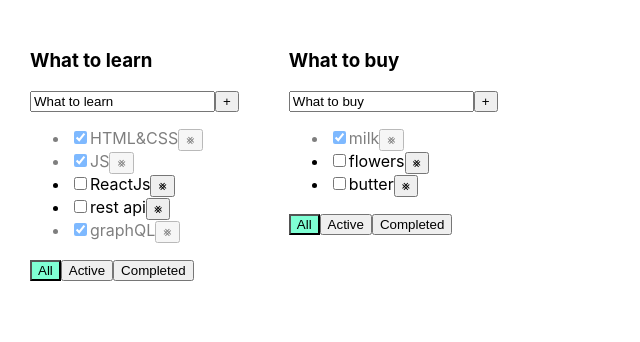
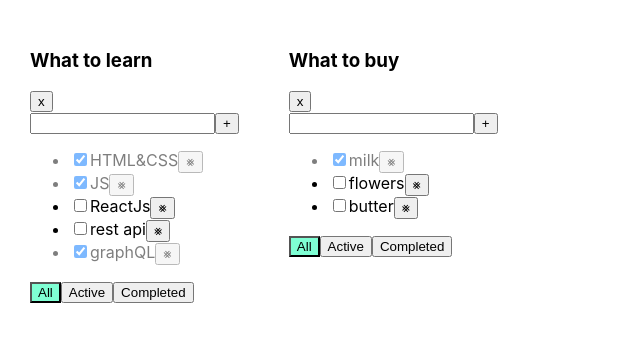
Before and after one commit to Katofuka/it-incubator-todolist, a React (Create React App) app: page / in a window 1280 px wide. Shown: the top 342 px of the page, without its empty margins (0-640 px from the left). Built offline with nearby package versions, Linux system fonts and the light colour scheme.

Commit message:
deleted todolist

```diff
--- a/src/App.tsx
+++ b/src/App.tsx
@@ -1,40 +1,44 @@
-import React, { useState } from 'react';
+import React, {useState} from 'react';
 import './App.css';
-import { Todolist } from './components/Todolist';
-import { v1 } from "uuid";
+import {TaskType, Todolist} from './components/Todolist';
+import {v1} from "uuid";
 
 export type FilterValueType = 'all' | 'active' | 'completed'
 
-type TodoListsType = {
+export type TodoListsType = {
     id: string
     title: string
     filter: FilterValueType
 }
 
+type TasksStateType = {
+    [key: string]: Array<TaskType>
+}
+
 function App() {
     const todolistID1 = v1()
     const todolistID2 = v1()
-    let [tasks, setTasks] = useState({
+    let [tasks, setTasks] = useState<TasksStateType>({
         [todolistID1]: [
-            { id: v1(), title: "HTML&CSS", isDone: true },
-            { id: v1(), title: "JS", isDone: true },
-            { id: v1(), title: "ReactJs", isDone: false },
-            { id: v1(), title: "rest api", isDone: false },
-            { id: v1(), title: "graphQL", isDone: true }
+            {id: v1(), title: "HTML&CSS", isDone: true},
+            {id: v1(), title: "JS", isDone: true},
+            {id: v1(), title: "ReactJs", isDone: false},
+            {id: v1(), title: "rest api", isDone: false},
+            {id: v1(), title: "graphQL", isDone: true}
         ],
         [todolistID2]: [
-            { id: v1(), title: "milk", isDone: true },
-            { id: v1(), title: "flowers", isDone: false },
-            { id: v1(), title: "butter", isDone: false },
+            {id: v1(), title: "milk", isDone: true},
+            {id: v1(), title: "flowers", isDone: false},
+            {id: v1(), title: "butter", isDone: false},
         ]
     })
     //const [filter, setFilter] = useState<FilterValueType>('all')
     let [todoLists, setTodoLists] = useState<Array<TodoListsType>>([
-        { id: todolistID1, title: 'What to learn', filter: 'all' },
-        { id: todolistID2, title: 'What to buy', filter: 'all' },
+        {id: todolistID1, title: 'What to learn', filter: 'all'},
+        {id: todolistID2, title: 'What to buy', filter: 'all'},
     ])
 
-    const [title, setTitle] = useState("")
+
     const [error, setError] = useState<string | null>(null)
 
 
@@ -50,16 +54,21 @@ function App() {
         const todolistTasks = tasks[todolistId]
 
         tasks[todolistId] = todolistTasks.filter(task => task.id !== id)
-        setTasks({ ...tasks })
+        setTasks({...tasks})
     }
 
     function addTask(newTitle: string, todolistId: string) {
-        let task = { id: v1(), title: newTitle, isDone: false }
+        let task = {id: v1(), title: newTitle, isDone: false}
         const todolistTasks = tasks[todolistId]
 
         tasks[todolistId] = [task, ...todolistTasks];
-        setTasks({ ...tasks })
-        setTitle('')
+        setTasks({...tasks})
+    }
+
+    const removeTodolist = (id: string) => {
+        setTodoLists(todoLists.filter(todolist => todolist.id !== id))
+        delete tasks[id]
+        setTasks({...tasks})
     }
 
     function changeTaskStatus(id: string, isDone: boolean, todolistId: string) {
@@ -68,7 +77,7 @@ function App() {
         let task = todolistTasks.find(t => t.id === id)
         if (task) {
             task.isDone = isDone;
-            setTasks({ ...tasks })
+            setTasks({...tasks})
         }
     }
 
@@ -90,12 +99,13 @@ function App() {
                     <Todolist
                         id={todoList.id}
                         key={todoList.id}
-                        title={todoList.title}
-                        setTitle={setTitle}
-                        task={tasksForTodolist}
+                        setTodoLists={setTodoLists}
+                        todoLists={todoLists}
+                        titleTodo={todoList.title}
+                        tasks={tasksForTodolist}
                         changeFilter={changeFilter}
                         remove={removeTask}
-
+                        removeTodolist={removeTodolist}
                         addTask={addTask}
                         changeTaskStatus={changeTaskStatus}
                         error={error}
--- a/src/components/Todolist.tsx
+++ b/src/components/Todolist.tsx
@@ -1,7 +1,7 @@
-import React, { ChangeEvent, KeyboardEvent } from 'react';
-import { FilterValueType } from '../App'
+import React, {ChangeEvent, KeyboardEvent, useState} from 'react';
+import {FilterValueType, TodoListsType} from '../App'
 
-type TaskType = {
+export type TaskType = {
     id: string;
     title: string;
     isDone: boolean;
@@ -9,9 +9,8 @@ type TaskType = {
 
 type PropsType = {
     id: string
-    title: string;
-    setTitle: (title: string) => void
-    task: Array<TaskType>;
+    titleTodo: string;
+    tasks: Array<TaskType>;
     remove: (taskId: string, todolistId: string) => void;
     addTask: (newTitle: string, todolistId: string) => void;
     changeFilter: (value: FilterValueType, todolistId: string) => void
@@ -19,14 +18,17 @@ type PropsType = {
     error: string | null
     setError: (error: string | null) => void
     filter: FilterValueType
+    setTodoLists: (todoLists: Array<TodoListsType>) => void
+    todoLists: Array<TodoListsType>
+    removeTodolist: (id: string) => void
 }
 
 export const Todolist = (props: PropsType) => {
+    const [title, setTitle] = useState("")
     const {
         id,
-        title,
-        setTitle,
-        task,
+        titleTodo,
+        tasks,
         addTask,
         remove,
         changeFilter,
@@ -34,9 +36,11 @@ export const Todolist = (props: PropsType) => {
         error,
         setError,
         filter,
+        removeTodolist
+
     } = props
 
-    const todoElements = task.map((todo) => {
+    const todoElements = tasks.map((todo) => {
 
         const onClickHandler = () => remove(todo.id, id)
         const onChangeHandler = (e: ChangeEvent<HTMLInputElement>) => {
@@ -46,7 +50,7 @@ export const Todolist = (props: PropsType) => {
         return (
             <li key={todo.id}
                 className={todo.isDone ? 'is-done' : ''}>
-                <input type="checkbox" checked={todo.isDone} onChange={onChangeHandler} />
+                <input type="checkbox" checked={todo.isDone} onChange={onChangeHandler}/>
                 <span>{todo.title}</span>
                 <button onClick={onClickHandler}>⨳</button>
             </li>
@@ -55,6 +59,7 @@ export const Todolist = (props: PropsType) => {
     const addTaskHandler = () => {
         if (title.trim() !== '') {
             addTask(title.trim(), id)
+            setTitle('')
         } else {
             setError('Title is required')
         }
@@ -65,9 +70,8 @@ export const Todolist = (props: PropsType) => {
     const onCompletedClickHandler = () => changeFilter('completed', id)
     const onChangeInputHandler = (event: ChangeEvent<HTMLInputElement>) => {
         setTitle(event.currentTarget.value)
-        console.log(event.currentTarget.value);
+    }
 
-    }
     const onKeyDownHandler = (event: KeyboardEvent<HTMLInputElement>) => {
         setError(null)
         return event.key === "Enter" ? addTaskHandler() : ""
@@ -75,12 +79,13 @@ export const Todolist = (props: PropsType) => {
 
     return (
         <div>
-            <h3>{title}</h3>
+            <h3>{titleTodo}</h3>
+            <button onClick={() => removeTodolist(id)}>x</button>
             <div>
                 <input value={title}
-                    onChange={onChangeInputHandler}
-                    onKeyDown={onKeyDownHandler}
-                    className={error ? 'error' : ''}
+                       onChange={onChangeInputHandler}
+                       onKeyDown={onKeyDownHandler}
+                       className={error ? 'error' : ''}
                 />
                 <button onClick={addTaskHandler}>+</button>
                 {error && <div className={'error-message'}>{error}</div>}
@@ -93,7 +98,7 @@ export const Todolist = (props: PropsType) => {
                 <button className={filter === 'active' ? 'active-filter' : ''} onClick={onActiveClickHandler}>Active
                 </button>
                 <button className={filter === 'completed' ? 'active-filter' : ''}
-                    onClick={onCompletedClickHandler}>Completed
+                        onClick={onCompletedClickHandler}>Completed
                 </button>
             </div>
         </div>
```
